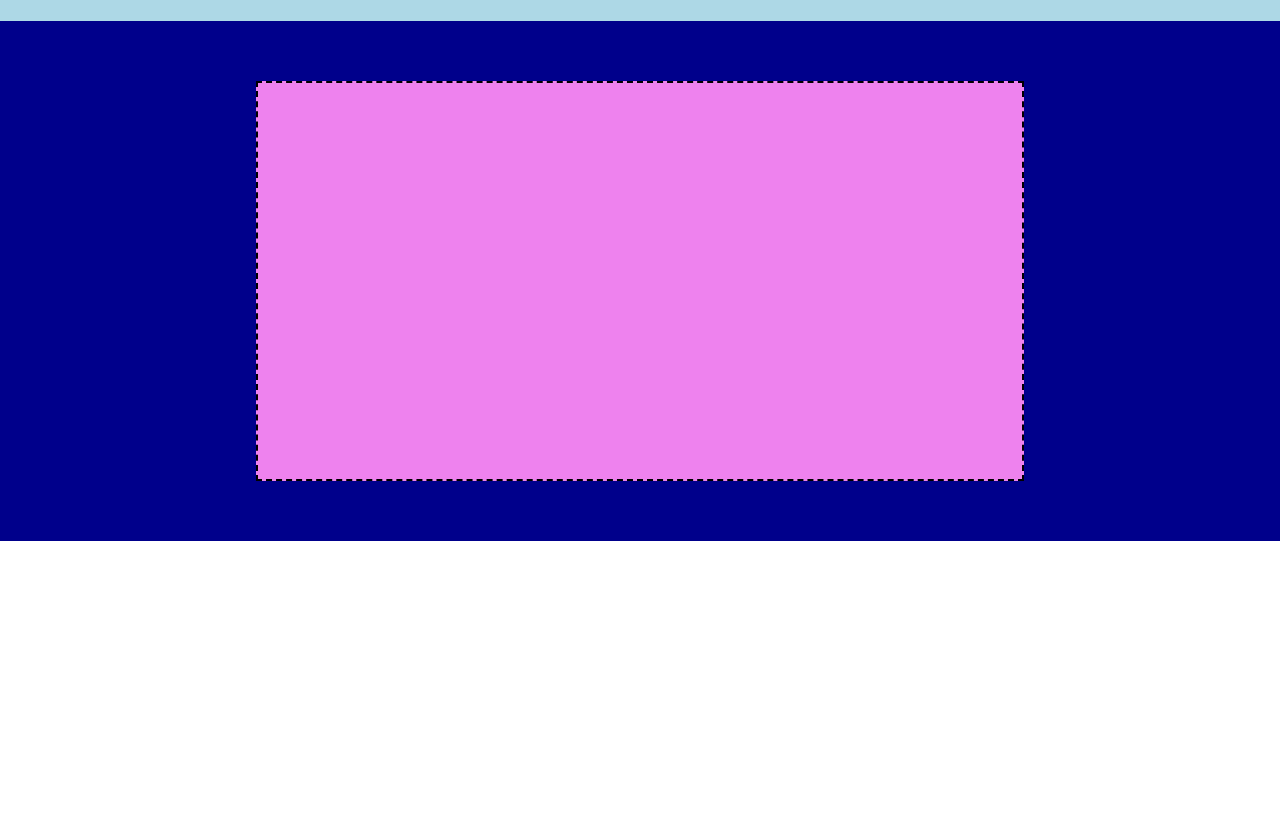
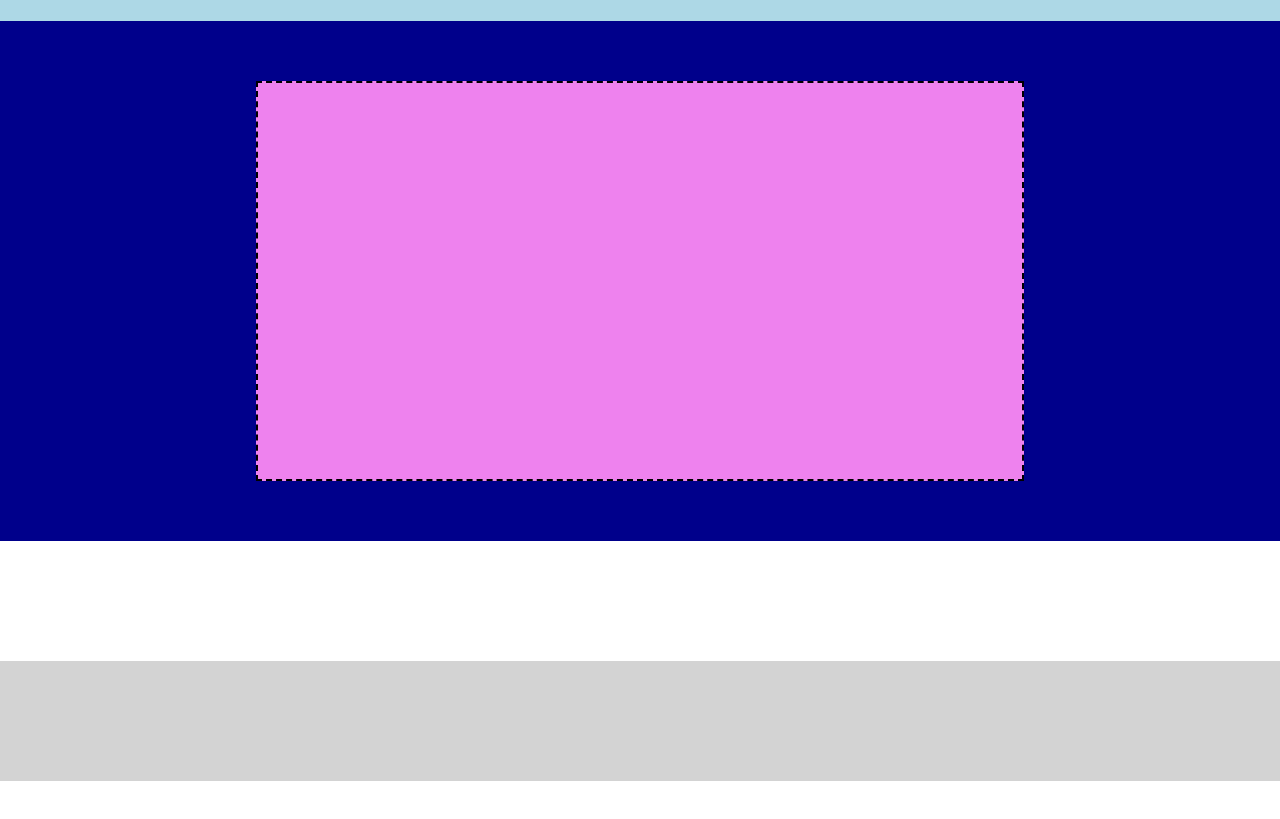
Before and after one commit to lucapolzone/htmlcss-struttura-discord, a plain HTML site: page index.html in a window 1280 px wide. Shown: the part 81-900 px from the top of the page. Before the commit the page ends 800 px from the top, so only its background shows below. Drawn offline with Linux system fonts and the light colour scheme.

Commit message:
little test on main sections

```diff
--- a/css/style.css
+++ b/css/style.css
@@ -72,3 +72,12 @@ header {
 
 
 /* MAIN */
+
+main section {
+  background-color: #d3d3d3;
+  padding: 60px 0;
+}
+
+main section:nth-child(odd) {
+  background-color: #fff;
+}
--- a/index.html
+++ b/index.html
@@ -40,6 +40,15 @@
     <section>
       <div></div>
     </section>
+
+    <section>
+      <div></div>
+    </section>
+
+    <section>
+      <div></div>
+    </section>
+
   </main>
 
   <!-- FOOTER -->
```
